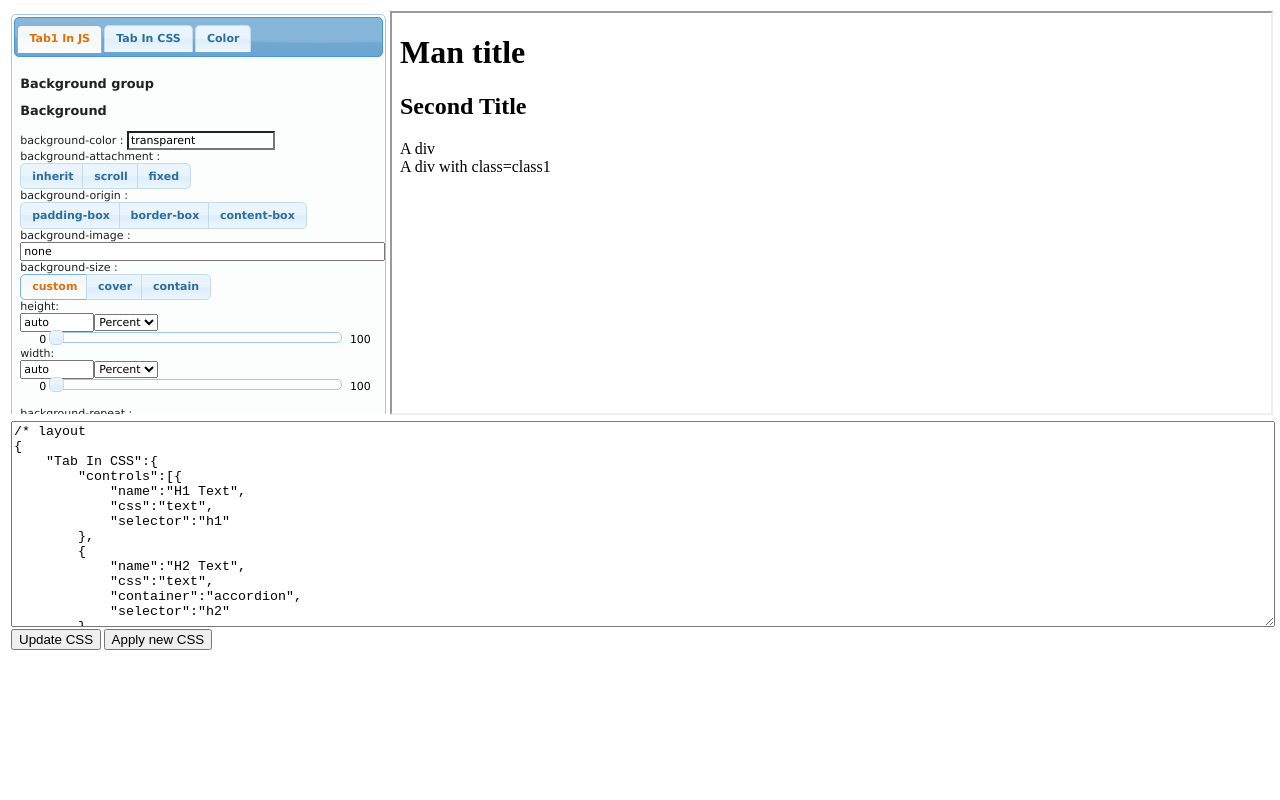
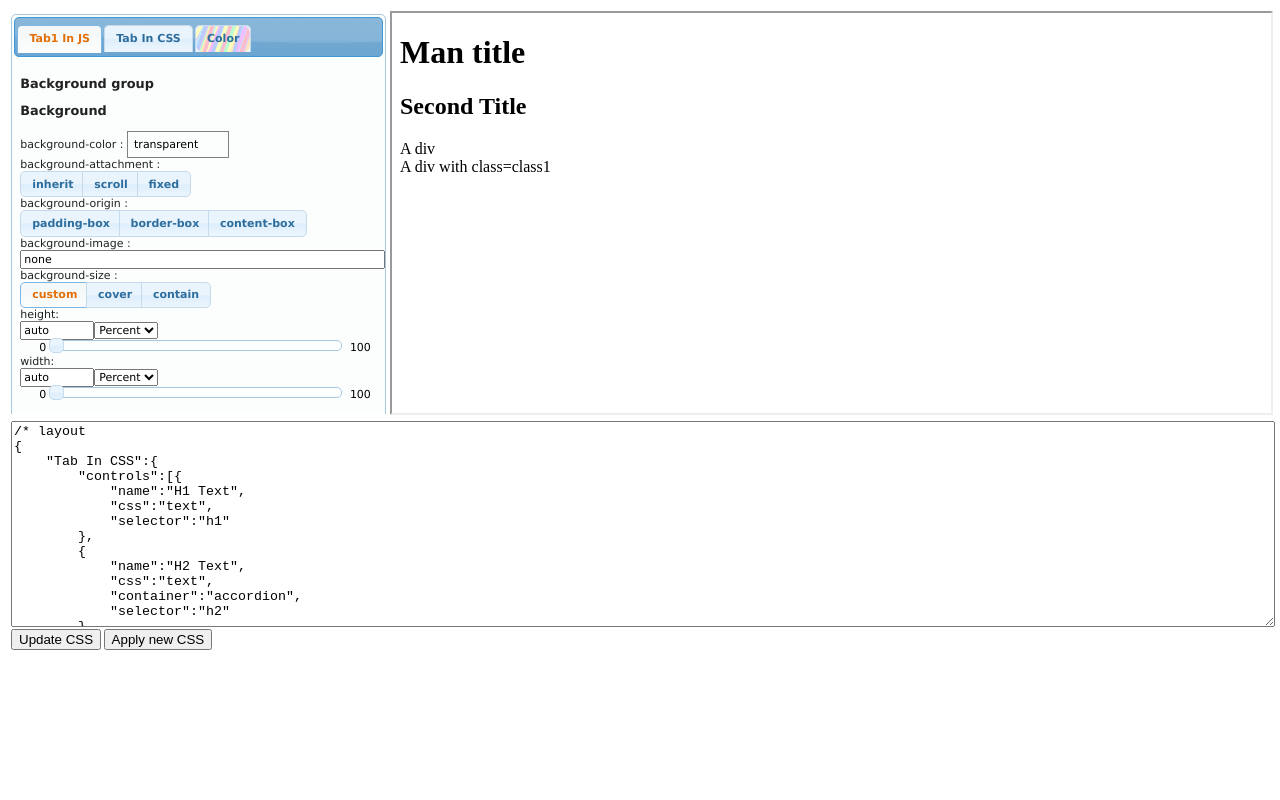
Before and after one commit to asdacap/styler, a plain HTML site: page demo.html in a window 1280 px wide. Drawn offline with Linux system fonts and the light colour scheme.

Commit message:
Some formatting change.

```diff
--- a/demo.html
+++ b/demo.html
@@ -80,8 +80,8 @@
         </div>
     </body>
     <link type="text/css" href="static/css/redmond/jquery-ui-1.8.20.custom.css" rel="stylesheet"/>
+    <link rel="stylesheet" href="static/colorpicker/colorpicker.css" type="text/css" />
     <link rel="stylesheet" href="styler.css" type="text/css" />
-    <link rel="stylesheet" href="static/colorpicker/colorpicker.css" type="text/css" />
     <script type="text/javascript" src="static/jquery-1.7.1.min.js"></script>
     <script type="text/javascript" src="static/jquery.tools.min.js"></script>
     <script type="text/javascript" src="static/jquery-ui-1.8.17.custom.min.js"></script>
--- a/styler.css
+++ b/styler.css
@@ -37,6 +37,12 @@ input.sliderpreval{
 .css_control_group {
 }
 
+input.colorinput{
+    width:8em;
+    border:1px solid grey;
+    padding:1ex;
+}
+
 .palettetab .colorbox{
     display:inline-block;
     width:20px;
@@ -45,9 +51,9 @@ input.sliderpreval{
 }
 
 .palettetab input{
-    width:4em;
     margin-right:1ex;
 }
+
 .palettetab .palettethemeitem .name{
     vertical-align:super;
     margin:2px;
@@ -65,3 +71,8 @@ div.mainloading{
     font-family:Arial;
     font-size:200%;
 }
+
+.stylercolortab{
+    background-image:url("/static/colorpicker/colortabback.png");
+    background-size:100% 100%;
+}
--- a/styler.js
+++ b/styler.js
@@ -454,7 +454,7 @@ function Styler(args){
 		}
 
 		//-------------------color--------------------------------
-		tabmenu.append("<li><a href='#stylercolortab'>Color</a></li>");
+		tabmenu.append("<li><a href='#stylercolortab' class='stylercolortab'>Color</a></li>");
 		colortab=$("<div id='stylercolortab'>");
 		colortab.append(palettediv);
 		tempdiv.append(colortab);
@@ -536,7 +536,7 @@ function Styler(args){
 		moddiv.append("<h3>Modify Color Palette</h3>")
 		for(colorname in palette){
 			var citem=$("<div class='palettecoloritem'></div>");
-			var input=$("<input>");
+			var input=$("<input class='colorinput'>");
 			input.css("background-color",palette[colorname]);
 			input.val(palette[colorname]);
 			input.attr("colorname",colorname);
@@ -1251,7 +1251,7 @@ function initbuilders() {
 
 		var container = $("<div class='ui-corner-all ui-widget-content' style='padding:1ex'>");
 		var shadowoverall = $('<input></input>');
-		var shadowcolorinput = $('<input></input>');
+		var shadowcolorinput = $('<input class="colorinput"></input>');
 		var shadowhorizontaloffsetslider = $('<div>');
 		var shadowverticaloffsetslider = $('<div>');
 		var shadowblurdistanceslider = $('<div>');
@@ -1426,7 +1426,7 @@ function initbuilders() {
 
 		var selector=option.selector;
 		var cssprop=option.css;
-		var input = $("<input>");
+		var input = $("<input class='colorinput'>");
 		var inputid=selector+cssprop;
 		stylerobj.registerColorInput(inputid,input);
 		input.click(function(){
@@ -1455,7 +1455,7 @@ function initbuilders() {
 		var selector=option.selector;
 		var cssprop=option.css;
 
-		var textshadowcolorinput = $('<input>');
+		var textshadowcolorinput = $('<input class="colorinput">');
 		var textshadowhoffsetslider = $('<div>');
 		var textshadowvoffsetslider = $('<div>');
 		var textshadowblurslider = $('<div>');
```
Also changed, not shown: static/colorpicker/colortabback.png (added).
